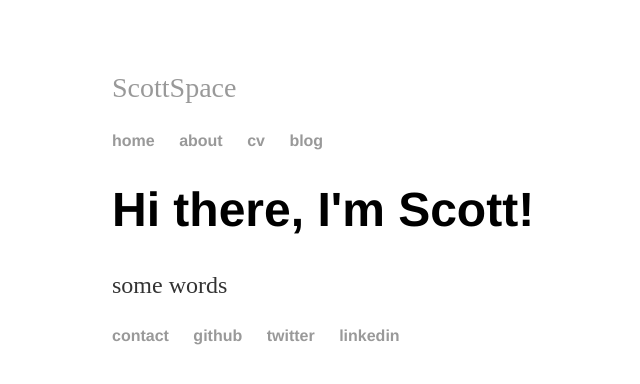
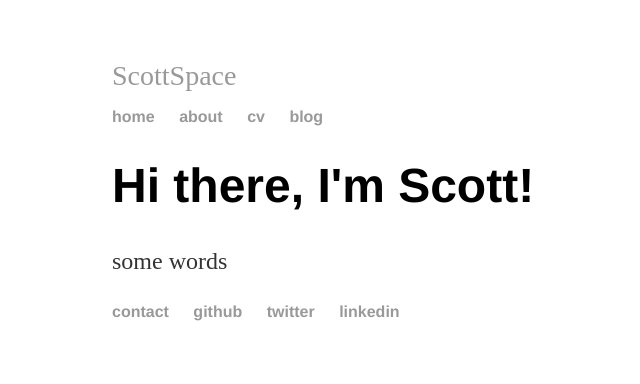
Before and after one commit to sjdenholm/sjdenholm.github.io, a Jekyll site: the page built from index.html, in a window 1280 px wide. Shown: the top 384 px of the page, without its empty margins (80-720 px from the left). Built offline with Jekyll 4.4.1, drawn with Linux system fonts in a browser that asks for light colours.

Commit message:
Update main.css

```diff
--- a/css/main.css
+++ b/css/main.css
@@ -31,12 +31,10 @@ p {
 
 name {
     font-size: 28px;
-    line-height: 56px;
 
 nav {
     float:right;
     font-size: 18px;
-    line-height: 56px;
 }
 
 header {
```
